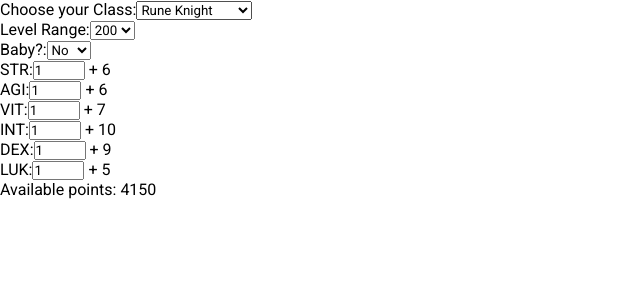
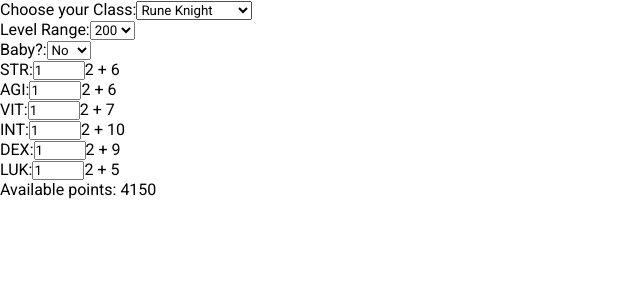
Before and after one commit to vitorwdson/NovaRO-Stat-Calculator, a React (Create React App) app: page / in a window 1280 px wide. Shown: the top 300 px of the page, without its empty margins (0-640 px from the left). Built offline with nearby package versions, Linux system fonts and the light colour scheme; the HTML template or start-up script is replaced by a standard one.

Commit message:
Added a preview for how many points will the next increase cost

```diff
--- a/package.json
+++ b/package.json
@@ -40,4 +40,5 @@
       "last 1 safari version"
     ]
   }
+  ,"homepage": "./"
 }
--- a/public/index.html
+++ b/public/index.html
@@ -22,7 +22,7 @@
       work correctly both with client-side routing and a non-root public URL.
       Learn how to configure a non-root public URL by running `npm run build`.
     -->
-  <title>React App</title>
+  <title>NovaRO Stat Calculator</title>
   <link rel="preconnect" href="https://fonts.gstatic.com">
   <link href="https://fonts.googleapis.com/css2?family=Roboto:ital,wght@0,400;0,700;1,400;1,700&display=swap"
     rel="stylesheet">
--- a/src/App.tsx
+++ b/src/App.tsx
@@ -3,10 +3,10 @@
 import thresholds from './config/thresholds'
 import './App.css'
 
-function calculateCost(stat: number) {
+function calculateCost(current: number, goal: number) {
   let cost = 0
 
-  for (let c = 1; c < stat; c++) {
+  for (let c = current; c < goal; c++) {
     if (c <= 99) {
       cost += Math.floor((c - 1) / 10) + 2
     } else {
@@ -33,12 +33,12 @@
   useEffect(() => {
     let newPoints = maxPoints - (isTranscended ? 0 : 52)
 
-    newPoints -= calculateCost(str)
-    newPoints -= calculateCost(agi)
-    newPoints -= calculateCost(vit)
-    newPoints -= calculateCost(int)
-    newPoints -= calculateCost(dex)
-    newPoints -= calculateCost(luk)
+    newPoints -= calculateCost(1, str)
+    newPoints -= calculateCost(1, agi)
+    newPoints -= calculateCost(1, vit)
+    newPoints -= calculateCost(1, int)
+    newPoints -= calculateCost(1, dex)
+    newPoints -= calculateCost(1, luk)
 
     setPoints(newPoints)
   }, [maxPoints, isTranscended, str, agi, vit, int, dex, luk])
@@ -126,26 +126,32 @@
       <br />
       <label htmlFor="strStatInput">STR:</label>
       <input type="number" min="1" value={str} max={maxStats} id="strStatInput" onChange={strOnChange} />
+      <span>{calculateCost(str, str + 1)}</span>
       <span> + {jobBonus.str}</span>
       <br />
       <label htmlFor="agiStatInput">AGI:</label>
       <input type="number" min="1" value={agi} max={maxStats} id="agiStatInput" onChange={agiOnChange} />
+      <span>{calculateCost(agi, agi + 1)}</span>
       <span> + {jobBonus.agi}</span>
       <br />
       <label htmlFor="vitStatInput">VIT:</label>
       <input type="number" min="1" value={vit} max={maxStats} id="vitStatInput" onChange={vitOnChange} />
+      <span>{calculateCost(vit, vit + 1)}</span>
       <span> + {jobBonus.vit}</span>
       <br />
       <label htmlFor="intStatInput">INT:</label>
       <input type="number" min="1" value={int} max={maxStats} id="intStatInput" onChange={intOnChange} />
+      <span>{calculateCost(int, int + 1)}</span>
       <span> + {jobBonus.int}</span>
       <br />
       <label htmlFor="dexStatInput">DEX:</label>
       <input type="number" min="1" value={dex} max={maxStats} id="dexStatInput" onChange={dexOnChange} />
+      <span>{calculateCost(dex, dex + 1)}</span>
       <span> + {jobBonus.dex}</span>
       <br />
       <label htmlFor="lukStatInput">LUK:</label>
       <input type="number" min="1" value={luk} max={maxStats} id="lukStatInput" onChange={lukOnChange} />
+      <span>{calculateCost(luk, luk + 1)}</span>
       <span> + {jobBonus.luk}</span>
       <br />
       <span>Available points: {points}</span>
```
Also changed, not shown: 12 other files (tests, documents, lock files or other folders).
